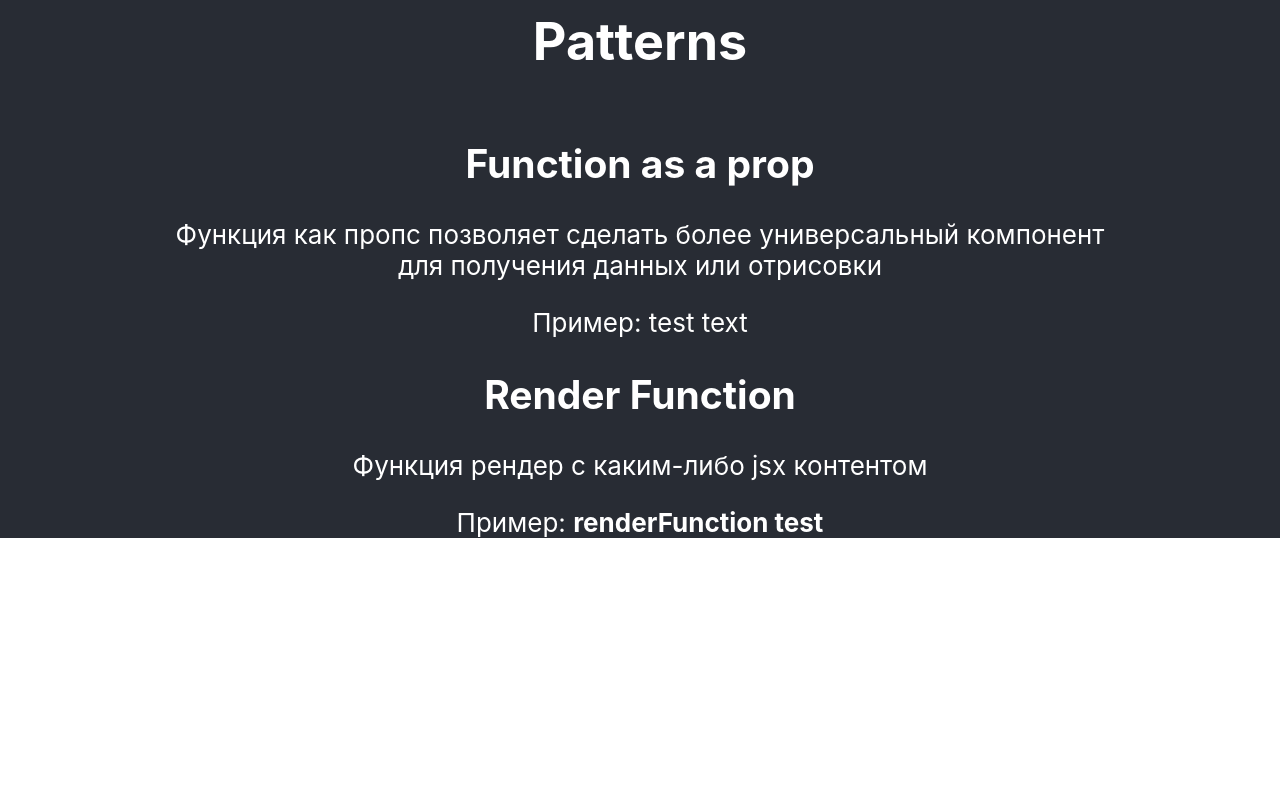
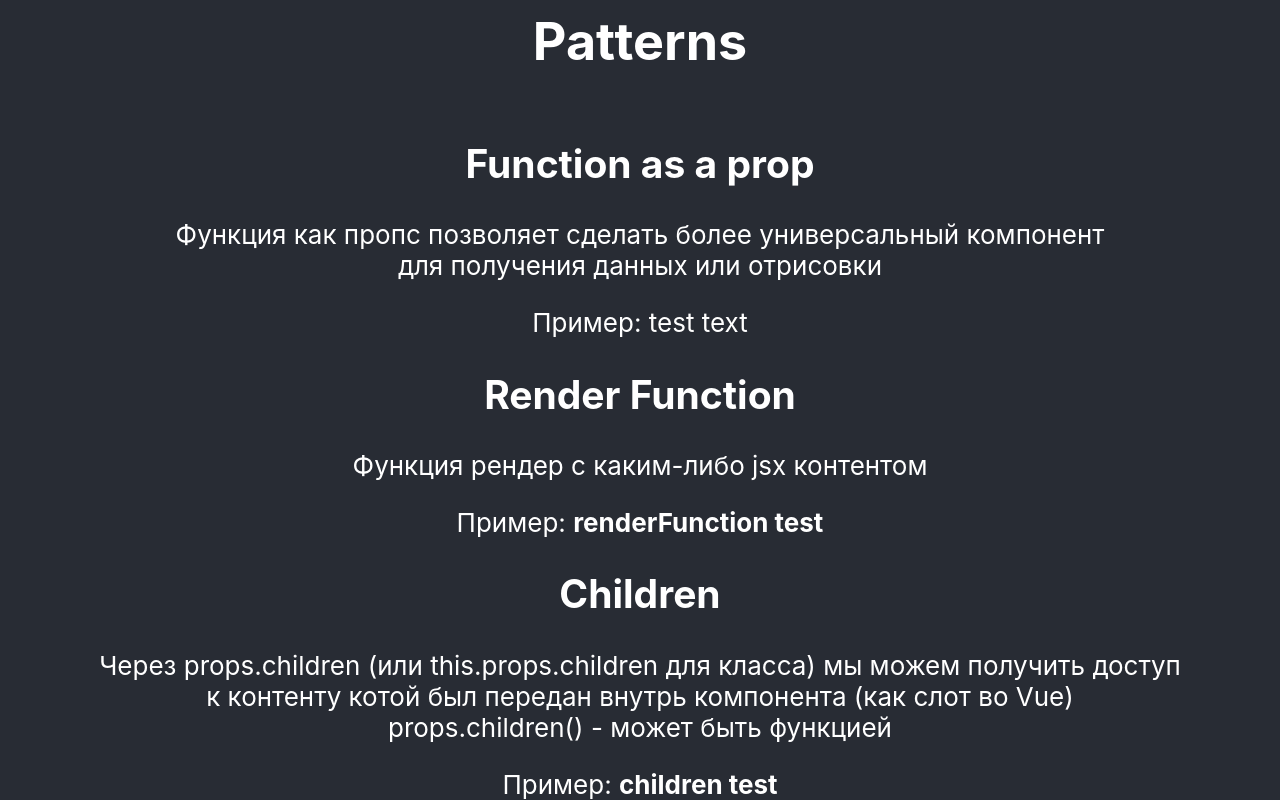
Before and after one commit to iliakut/patterns, a React (Create React App) app: page / in a window 1280 px wide. Shown: the part 345-1145 px from the top of the page. Before the commit the page ends 883 px from the top, so only its background shows below. Built offline with nearby package versions, Linux system fonts and the light colour scheme.

Commit message:
added children.js pattern

```diff
--- a/src/App.js
+++ b/src/App.js
@@ -3,6 +3,7 @@ import logo from './logo.svg';
 import './App.css';
 import FunctionAsProp from "./patterns/functionAsProp/functionAsProp";
 import RenderFunction from "./patterns/renderFunction/renderFunction";
+import Children from "./patterns/children/children";
 
 class App extends Component {
 
@@ -24,6 +25,9 @@ class App extends Component {
           <h1>Patterns</h1>
           <FunctionAsProp getData={this.getTestData}/>
           <RenderFunction renderItem={this.renderFunction}/>
+          <Children>
+            {(item) => (<b>{item}</b>)}
+          </Children>
         </header>
       </div>
     );
--- /dev/null
+++ b/src/patterns/children/children.js
@@ -0,0 +1,17 @@
+import React from "react";
+
+const Children = (props) => {
+  return (
+    <div>
+      <h2>Children</h2>
+      <p>
+        Через props.children (или this.props.children для класса) мы можем получить доступ<br/>
+        к контенту котой был передан внутрь компонента (как слот во Vue)<br/>
+        props.children() - может быть функцией
+      </p>
+      Пример: {props.children('children test')}
+    </div>
+  );
+};
+
+export default Children;
```
